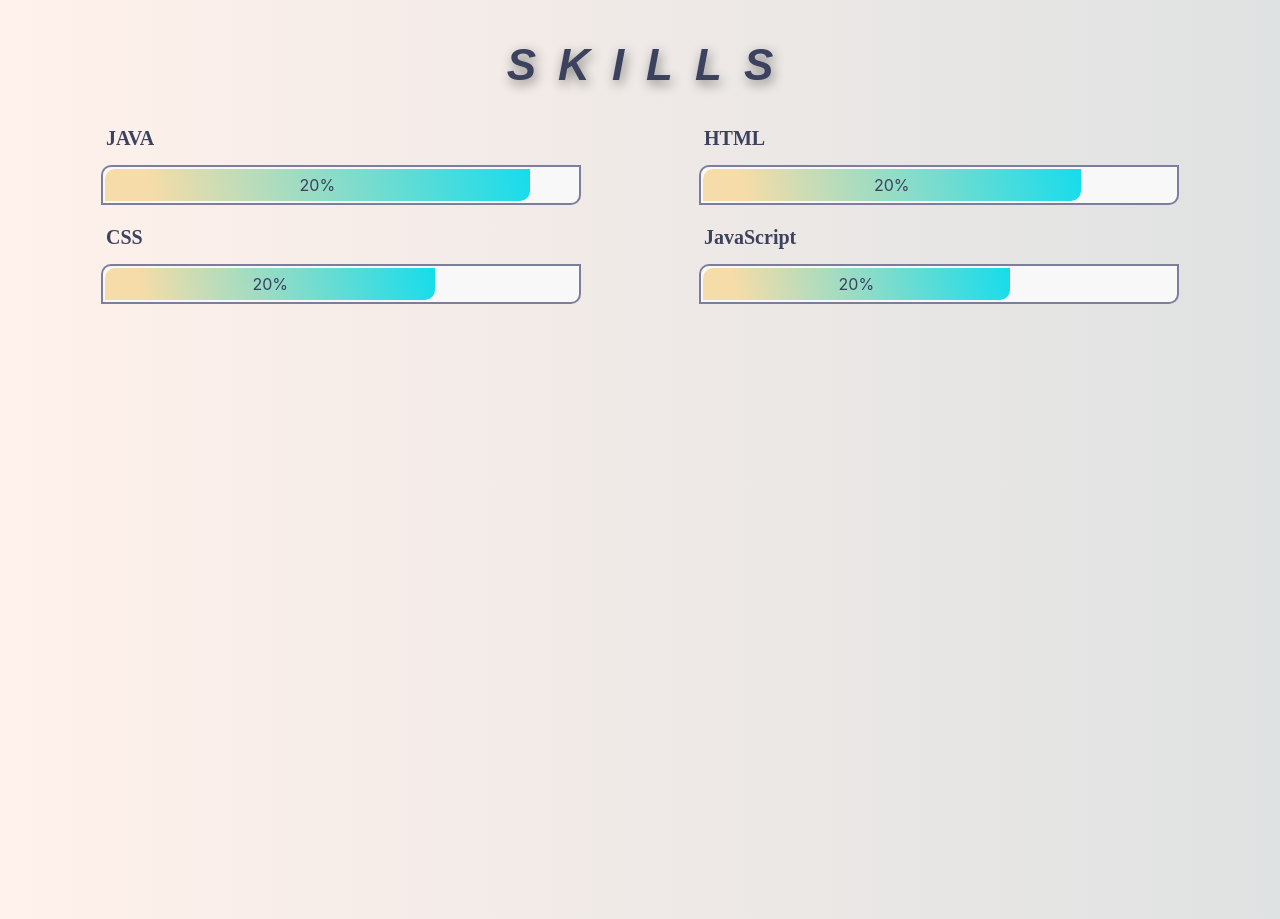
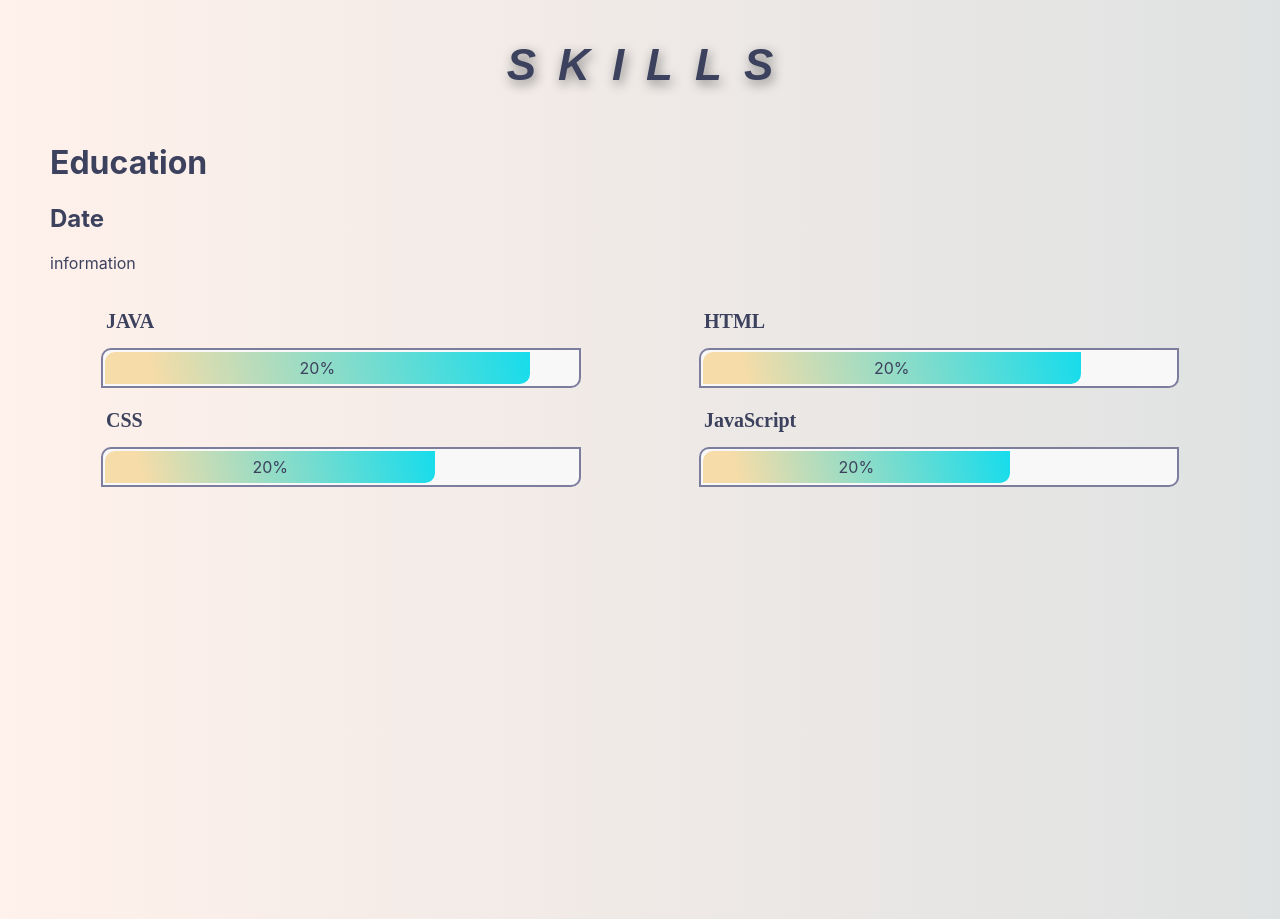
Before and after one commit to sauravmodi03/ReactPortfolio, a React (Create React App) app: page / in a window 1280 px wide. Shown: the part 2060-2979 px from the top of the page. Built offline with nearby package versions, Linux system fonts and the light colour scheme.

Commit message:
Pushing latest changes

```diff
--- a/src/pages/Skills.js
+++ b/src/pages/Skills.js
@@ -23,6 +23,15 @@ function Skills() {
                         <div data-inviewport="scale-in" id="S-s" className="letter">S</div>
                     </div>
                 </div>
+                <div className='education-container'>
+                    <h1>Education</h1>
+                    <div className='ed-wrapper'>
+                        <h2>Date</h2>
+                        <div className='ed-info'>
+                            information
+                        </div>
+                    </div>
+                </div>
                 <div className='skills-container'>
                     <div className='skills-wrapper'>
                         <span className=" skill skill-name">JAVA</span>
@@ -41,7 +50,6 @@ function Skills() {
                         <div className='bar-wrapper'><div className='bar javascript'>20%</div></div>
                     </div>
                 </div>
-
         </div>
     );
 }
```
